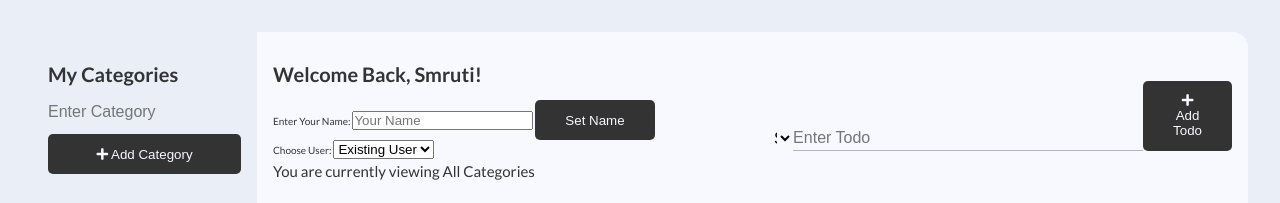
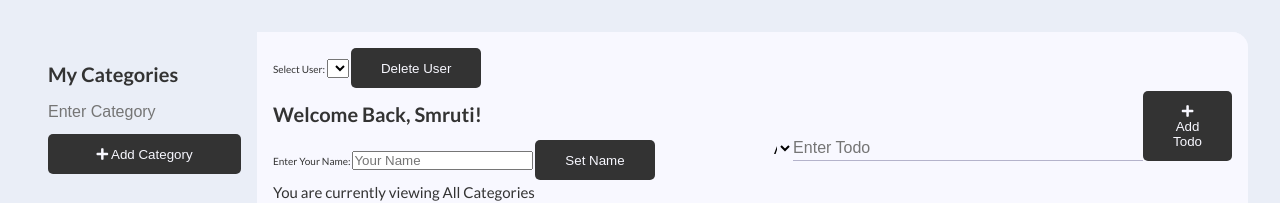
Before and after one commit to JanetStanmore/Todo_Task, a plain HTML site: page index.html in a window 1280 px wide. Shown: the top 203 px of the page. Drawn offline with Linux system fonts and the light colour scheme.

Commit message:
Update index.html

```diff
--- a/index.html
+++ b/index.html
@@ -46,20 +46,20 @@
             <!-- Header -->
             <header class="header">
                 <div>
-                    <!-- Updated welcome message and input container -->
+                    <!-- User selection and welcome message -->
+                    <div class="form-control" id="user-management-container">
+                        <label for="user-management">Select User:</label>
+                        <select id="user-management">
+                            <!-- User options will be dynamically added here -->
+                        </select>
+                        <button class="btn btn-primary" id="delete-user-btn">Delete User</button>
+                    </div>
                     <div class="header-title" id="welcome-message">Welcome Back, <strong id="username">Smruti</strong>!</div>
+                    <!-- Input container for creating a new user -->
                     <div class="form-control" id="username-input-container">
                         <label for="username-input">Enter Your Name:</label>
                         <input type="text" id="username-input" placeholder="Your Name">
                         <button class="btn btn-primary" id="set-username-btn">Set Name</button>
-                    </div>
-                    <!-- Option to choose existing or new user -->
-                    <div class="form-control" id="user-option-container">
-                        <label for="user-option">Choose User:</label>
-                        <select id="user-option">
-                            <option value="existing">Existing User</option>
-                            <option value="new">New User</option>
-                        </select>
                     </div>
                     <div class="currently-viewing" data-currently-viewing>You are currently viewing All Categories</div>
                 </div>
```
